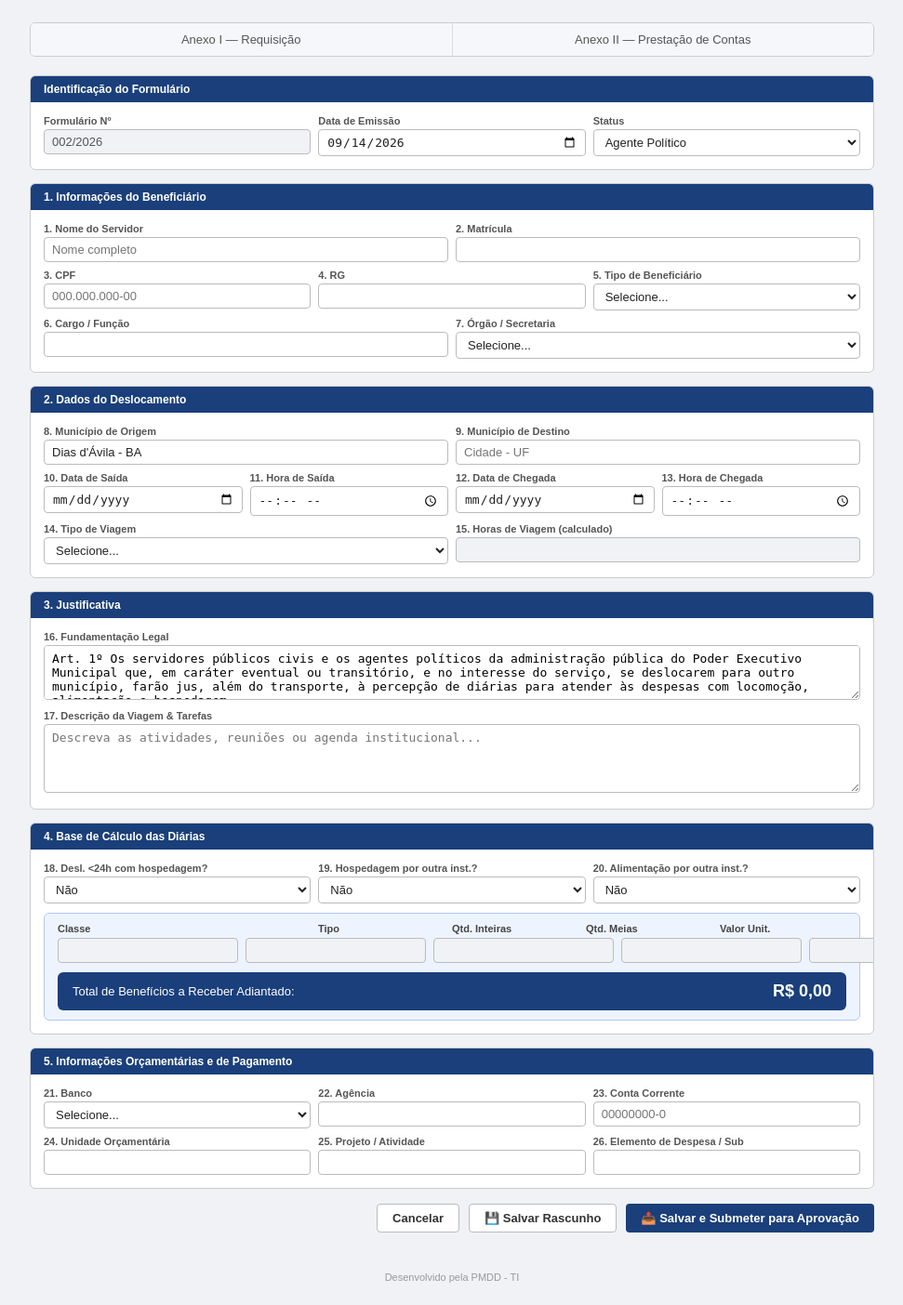
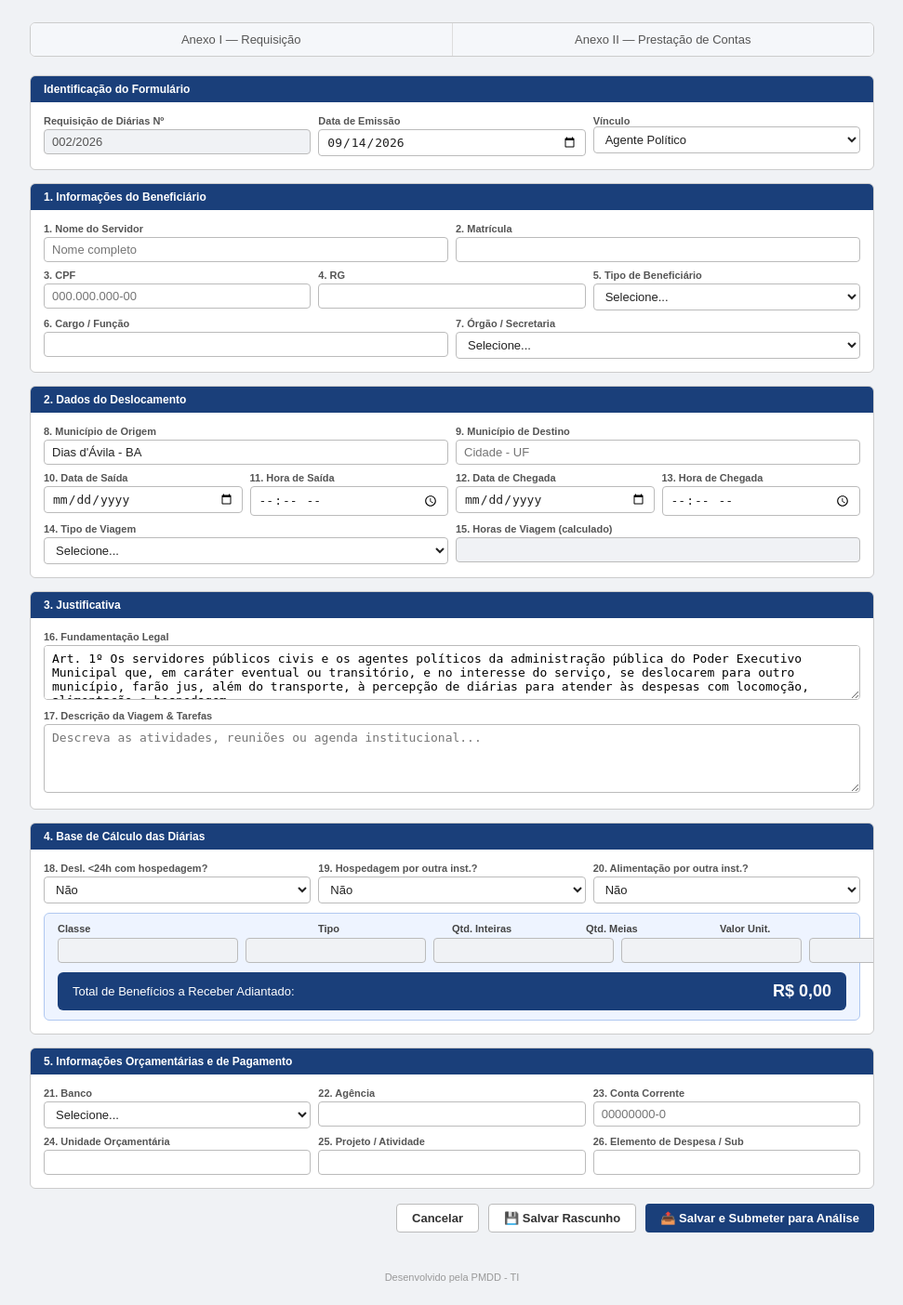
Before and after one commit to TiagoMascarenhas/PRD-DD, a Flask app: page /formulario/novo in a window 1280 px wide. Shown: the part 48-1452 px from the top of the page at 93% size, without its empty margins (154-1125 px from the left). Run offline with Flask 3, Linux system fonts and the light colour scheme; a user stored in the database is signed in; data comes from the database, SQL or seed files in the repository; both versions use the stored data as it was after the commit.

Commit message:
Alterações solicitadas

```diff
--- a/templates/formulario.html
+++ b/templates/formulario.html
@@ -19,11 +19,11 @@
   <div class="card-header">Identificação do Formulário</div>
   <div class="card-body">
     <div style="display:grid;grid-template-columns:1fr 1fr 1fr;gap:8px">
-      <div class="field"><label>Formulário Nº</label>
+      <div class="field"><label>Requisição de Diárias Nº</label>
         <input type="text" name="num_form" value="{{ num_form }}" readonly class="ro"></div>
       <div class="field"><label>Data de Emissão</label>
         <input type="date" name="data_emissao" value="{{ p.data_emissao if p else hoje }}" {{ 'readonly' if readonly }}></div>
-      <div class="field"><label>Status</label>
+      <div class="field"><label>Vínculo
         <select name="status_form" {{ 'disabled' if readonly }}>
           {% for opt in ['Agente Político','Comissionado','Efetivo','Contratado','Convidado'] %}
           <option {{ 'selected' if p and p.status_form == opt }}>{{ opt }}</option>
@@ -58,7 +58,7 @@
             ('Controlador Geral','Comissionado — Controlador Geral'),
             ('Procurador Geral','Comissionado — Procurador Geral'),
             ('Chefe de gabinete','Comissionado — Chefe de Gabinete'),
-            ('Demais servidores','Efetivo / Contratado — Demais Servidores'),
+            ('Demais servidores','Demais Servidores'),
             ('Colaboradores eventuais','Convidado / Colaborador Eventual')
           ] %}
           <option value="{{ v }}" {{ 'selected' if p and p.tipo_benef == v }}>{{ l }}</option>
@@ -107,7 +107,7 @@
     <div style="display:grid;grid-template-columns:1fr 1fr;gap:8px">
       <div class="field"><label>14. Tipo de Viagem</label>
         <select id="tipo_viagem" name="tipo_viagem" onchange="calcDiaria()" {{ 'disabled' if readonly }}>
-          <option value="">Selecione...</option>
+          <option value="">Selecione...</option>sss
           <option value="no_estado"   {{ 'selected' if p and p.tipo_viagem=='no_estado' }}>Dentro do Estado</option>
           <option value="fora_estado" {{ 'selected' if p and p.tipo_viagem=='fora_estado' }}>Fora do Estado</option>
         </select>
@@ -269,7 +269,7 @@
 <div class="btn-row no-print" style="display:flex;gap:10px;justify-content:flex-end;margin-top:16px">
   <a href="{{ url_for('processos.listar') }}" class="btn btn-secondary">Cancelar</a>
   <button type="submit" name="acao" value="rascunho" class="btn btn-secondary">💾 Salvar Rascunho</button>
-  <button type="submit" name="acao" value="submeter" class="btn btn-primary">📤 Salvar e Submeter para Aprovação</button>
+  <button type="submit" name="acao" value="submeter" class="btn btn-primary">📤 Salvar e Submeter para Análise
 </div>
 {% else %}
 <div style="margin-top:16px;display:flex;gap:10px;justify-content:flex-end">
@@ -290,13 +290,13 @@ input[readonly],input.ro{background:#f0f2f5;color:#555}
 <script>
 const VALORES = {
   "Prefeito":               {no_estado:618.96, fora_estado:990.32},
-  "Vice-Prefeito":          {no_estado:495.17, fora_estado:742.74},
+  "Vice-Prefeito":          {no_estado:495.17, fora_estado:990.32},
   "Secretário":             {no_estado:495.17, fora_estado:742.74},
   "Controlador Geral":      {no_estado:495.17, fora_estado:742.74},
   "Procurador Geral":       {no_estado:495.17, fora_estado:742.74},
   "Chefe de gabinete":      {no_estado:495.17, fora_estado:742.74},
-  "Demais servidores":      {no_estado:371.38, fora_estado:200.00},
-  "Colaboradores eventuais":{no_estado:105.25, fora_estado: 80.00}
+  "Demais servidores":      {no_estado:371.38, fora_estado:618,96.},
+  "Colaboradores eventuais":{no_estado:105.25, fora_estado: 175,42}
 };
 
 function fmtBRL(v){ return 'R$ ' + v.toFixed(2).replace('.',',').replace(/\B(?=(\d{3})+(?!\d))/g,'.'); }
```
Also changed, not shown: routes/processos.py (+4 -4 lines), instance/diarias.db (added), 1 other file.
